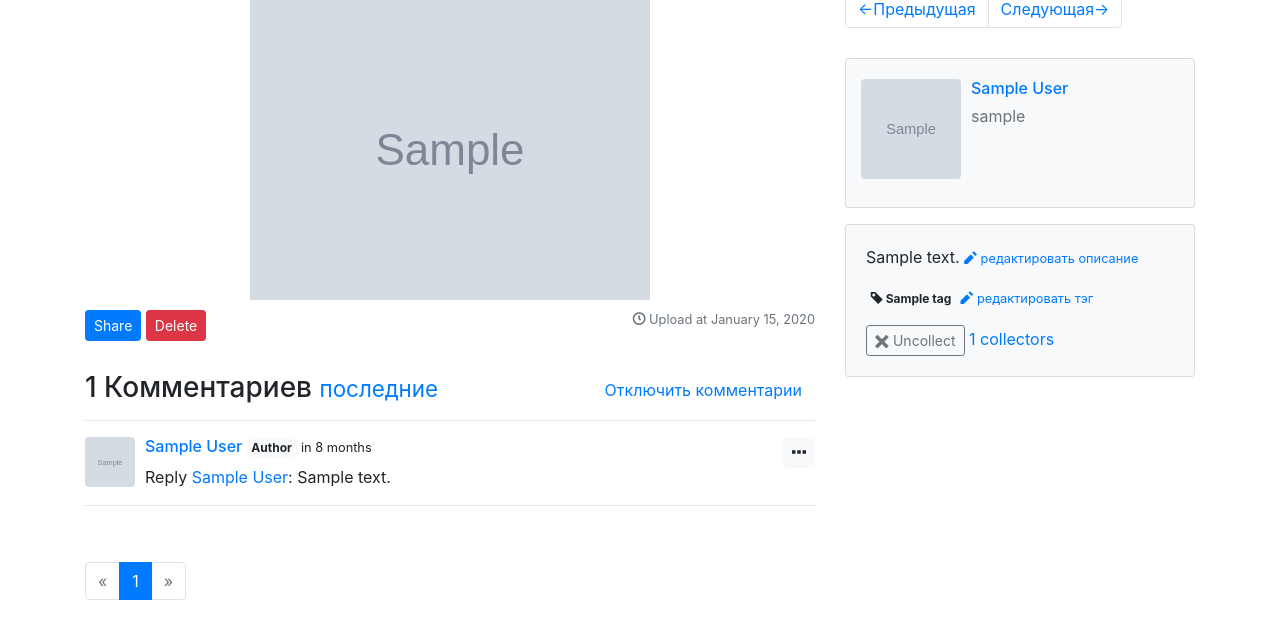
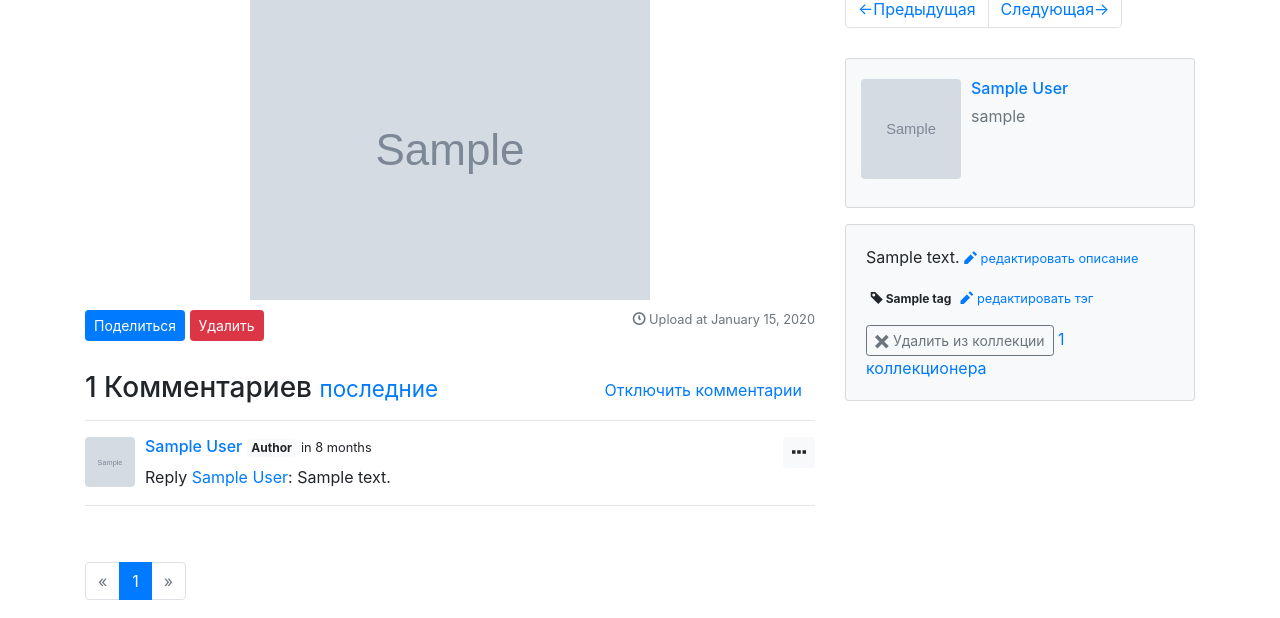
Before and after one commit to intrening/417team, a Flask app: page /photo/1 in a window 1280 px wide. Shown: the part 99-717 px from the top of the page. Run offline with Flask 2, Linux system fonts and the light colour scheme; a user stored in the database is signed in; tables that the repository leaves empty hold one stand-in row (values such as "Sample post"); grey boxes marked "Sample" are stand-in pictures; data that the repository does not hold is empty; some libraries are stand-ins or nearby versions.

Commit message:
translated to Russia

```diff
--- a/vshaurme/blueprints/auth.py
+++ b/vshaurme/blueprints/auth.py
@@ -68,7 +68,7 @@ def register():
         db.session.commit()
         token = generate_token(user=user, operation='confirm')
         send_confirm_email(user=user, token=token)
-        flash('Confirm email sent, check your inbox.', 'info')
+        flash('Письмо с подтверждением отправлено на вашу почту.', 'info')
         return redirect(url_for('.login'))
     return render_template('auth/register.html', form=form)
 
@@ -110,7 +110,7 @@ def forget_password():
         if user:
             token = generate_token(user=user, operation=Operations.RESET_PASSWORD)
             send_reset_password_email(user=user, token=token)
-            flash('Password reset email sent, check your inbox.', 'info')
+            flash('Письмо со сбросом пароля отправлено на вашу почту.', 'info')
             return redirect(url_for('.login'))
         flash('Invalid email.', 'warning')
         return redirect(url_for('.forget_password'))
--- a/vshaurme/blueprints/main.py
+++ b/vshaurme/blueprints/main.py
@@ -180,7 +180,7 @@ def collect(photo_id):
         return redirect(url_for('.show_photo', photo_id=photo_id))
 
     current_user.collect(photo)
-    flash('Photo collected.', 'success')
+    flash('Фото добавлено в коллекцию.', 'success')
     if current_user != photo.author and photo.author.receive_collect_notification:
         push_collect_notification(collector=current_user, photo_id=photo_id, receiver=photo.author)
     return redirect(url_for('.show_photo', photo_id=photo_id))
@@ -195,7 +195,7 @@ def uncollect(photo_id):
         return redirect(url_for('.show_photo', photo_id=photo_id))
 
     current_user.uncollect(photo)
-    flash('Photo uncollected.', 'info')
+    flash('Фото удалено из коллекции.', 'info')
     return redirect(url_for('.show_photo', photo_id=photo_id))
 
 
--- a/vshaurme/blueprints/user.py
+++ b/vshaurme/blueprints/user.py
@@ -174,7 +174,7 @@ def change_email_request():
     if form.validate_on_submit():
         token = generate_token(user=current_user, operation=Operations.CHANGE_EMAIL, new_email=form.email.data.lower())
         send_change_email_email(to=form.email.data, user=current_user, token=token)
-        flash('Confirm email sent, check your inbox.', 'info')
+        flash('Письмо с подтверждением отправлено на вашу почту.', 'info')
         return redirect(url_for('.index', username=current_user.username))
     return render_template('user/settings/change_email.html', form=form)
 
--- a/vshaurme/forms/auth.py
+++ b/vshaurme/forms/auth.py
@@ -22,7 +22,7 @@ class RegisterForm(FlaskForm):
     password = PasswordField('Пароль', validators=[
         DataRequired(), Length(8, 128), EqualTo('password2')])
     password2 = PasswordField('Подтвердите пароль', validators=[DataRequired()])
-    submit = SubmitField()
+    submit = SubmitField('Присоедениться')
 
     def validate_email(self, field):
         if User.query.filter_by(email=field.data.lower()).first():
@@ -35,7 +35,7 @@ class RegisterForm(FlaskForm):
 
 class ForgetPasswordForm(FlaskForm):
     email = StringField('Email', validators=[DataRequired(), Length(1, 254), Email()])
-    submit = SubmitField()
+    submit = SubmitField('Подтвердить')
 
 
 class ResetPasswordForm(FlaskForm):
@@ -43,4 +43,4 @@ class ResetPasswordForm(FlaskForm):
     password = PasswordField('Пароль', validators=[
         DataRequired(), Length(8, 128), EqualTo('password2')])
     password2 = PasswordField('Подтвердите пароль', validators=[DataRequired()])
-    submit = SubmitField()
+    submit = SubmitField('Подтвердить')
--- a/vshaurme/forms/main.py
+++ b/vshaurme/forms/main.py
@@ -5,14 +5,14 @@ from wtforms.validators import DataRequired, Optional, Length
 
 class DescriptionForm(FlaskForm):
     description = TextAreaField('Описание', validators=[Optional(), Length(0, 500)])
-    submit = SubmitField()
+    submit = SubmitField('Подтвердить')
 
 
 class TagForm(FlaskForm):
     tag = StringField('Добавить тэги (используйте пробел для разделения)', validators=[Optional(), Length(0, 64)])
-    submit = SubmitField()
+    submit = SubmitField('Подтвердить')
 
 
 class CommentForm(FlaskForm):
     body = TextAreaField('', validators=[DataRequired()])
-    submit = SubmitField()
+    submit = SubmitField('Опубликовать')
--- a/vshaurme/templates/macros.html
+++ b/vshaurme/templates/macros.html
@@ -29,7 +29,7 @@
                 <form class="inline" method="post"
                       action="{{ url_for('user.unfollow', username=user.username, next=request.full_path) }}">
                     <input type="hidden" name="csrf_token" value="{{ csrf_token() }}">
-                    <button type="submit" class="btn btn-dark btn-sm">Unfollow</button>
+                    <button type="submit" class="btn btn-dark btn-sm">Отписаться</button>
                     {% if current_user.is_followed_by(user) %}
                         <p class="badge badge-light">Follow each other</p>
                     {% endif %}
--- a/vshaurme/templates/main/_comment.html
+++ b/vshaurme/templates/main/_comment.html
@@ -49,14 +49,14 @@
                                 {% if current_user != comment.author %}
                                     <a class="dropdown-item btn"
                                        href="{{ url_for('.reply_comment', comment_id=comment.id) }}">
-                                    <span class="oi oi-comment-square"></span> Reply
+                                    <span class="oi oi-comment-square"></span> Ответить
                                 </a>
                                 {% endif %}
                                 {% if current_user == comment.author or current_user == photo.author or current_user.can('MODERATE') %}
                                     <a class="dropdown-item" data-toggle="modal" href="#!"
                                        data-href="{{ url_for('.delete_comment', comment_id=comment.id) }}"
                                        data-target="#confirm-delete">
-                                    <span class="oi oi-trash" aria-hidden="true"></span> Delete
+                                    <span class="oi oi-trash" aria-hidden="true"></span> Удалить
                                   </a>
                                 {% endif %}
                                 {% if current_user != comment.author %}
@@ -64,7 +64,7 @@
                                       action="{{ url_for('.report_comment', comment_id=comment.id) }}">
                                     <input type="hidden" name="csrf_token" value="{{ csrf_token() }}">
                                     <button type="submit" class="dropdown-item">
-                                        <span class="oi oi-warning" aria-hidden="true"></span> Report
+                                        <span class="oi oi-warning" aria-hidden="true"></span> Пожаловаться
                                       </button>
                                 </form>
                                 {% endif %}
--- a/vshaurme/templates/main/_photo_sidebar.html
+++ b/vshaurme/templates/main/_photo_sidebar.html
@@ -46,7 +46,7 @@
                 <form action="{{ url_for('.edit_description', photo_id=photo.id) }}" method="post">
                     {{ description_form.csrf_token }}
                     {{ render_field(description_form.description) }}
-                    <a class="btn btn-light btn-sm" id="cancel-description">Cancel</a>
+                    <a class="btn btn-light btn-sm" id="cancel-description">Отмена</a>
                     {{ render_field(description_form.submit, class='btn btn-success btn-sm') }}
                 </form>
             </div>
@@ -72,7 +72,7 @@
                 <form action="{{ url_for('.new_tag', photo_id=photo.id) }}" method="post">
                     {{ tag_form.csrf_token }}
                     {{ render_field(tag_form.tag) }}
-                    <a class="btn btn-light btn-sm" id="cancel-tag">Cancel</a>
+                    <a class="btn btn-light btn-sm" id="cancel-tag">Отмена</a>
                     {{ render_field(tag_form.submit, class='btn btn-success btn-sm') }}
                 </form>
                 {% if photo.tags %}
@@ -95,7 +95,7 @@
                       action="{{ url_for('main.uncollect', photo_id=photo.id) }}">
                     <input type="hidden" name="csrf_token" value="{{ csrf_token() }}">
                     <button type="submit" class="btn btn-outline-secondary btn-sm">
-                        <span class="oi oi-x"></span> Uncollect
+                        <span class="oi oi-x"></span> Удалить из коллекции
                     </button>
                 </form>
             {% else %}
@@ -103,7 +103,7 @@
                       action="{{ url_for('main.collect', photo_id=photo.id) }}">
                     <input type="hidden" name="csrf_token" value="{{ csrf_token() }}">
                     <button type="submit" class="btn btn-outline-primary btn-sm">
-                        <span class="oi oi-star"></span> Collect
+                        <span class="oi oi-star"></span> Добавить в коллекцию
                     </button>
                 </form>
             {% endif %}
@@ -111,13 +111,13 @@
             <form class="inline" method="post" action="{{ url_for('main.collect', photo_id=photo.id) }}">
                 <input type="hidden" name="csrf_token" value="{{ csrf_token() }}">
                 <button type="submit" class="btn btn-primary btn-sm">
-                    <span class="oi oi-star"></span> Collect
+                    <span class="oi oi-star"></span> Добавить в коллекцию
                 </button>
             </form>
         {% endif %}
         {% if photo.collectors %}
             <a href="{{ url_for('main.show_collectors', photo_id=photo.id) }}">{{ photo.collectors|length }}
-                collectors</a>
+                коллекционера</a>
         {% endif %}
     </div>
 </div>
--- a/vshaurme/templates/main/index.html
+++ b/vshaurme/templates/main/index.html
@@ -47,20 +47,20 @@
                                      btn btn-outline-secondary btn-sm uncollect-btn"
                                             data-href="{{ url_for('ajax.uncollect', photo_id=photo.id) }}"
                                             data-id="{{ photo.id }}">
-                                        <span class="oi oi-x"></span> Uncollect
+                                        <span class="oi oi-x"></span> Удалить из коллекции
                                     </button>
                                     <button class="{% if current_user.is_collecting(photo) %}hide{% endif %}
                                      btn btn-outline-primary btn-sm collect-btn"
                                             data-href="{{ url_for('ajax.collect', photo_id=photo.id) }}"
                                             data-id="{{ photo.id }}">
-                                        <span class="oi oi-star"></span> Collect
+                                        <span class="oi oi-star"></span> Добавить в коллекцию
                                     </button>
                                 {% else %}
                                     <form class="inline" method="post"
                                           action="{{ url_for('main.collect', photo_id=photo.id) }}">
                                         <input type="hidden" name="csrf_token" value="{{ csrf_token() }}">
                                         <button type="submit" class="btn btn-outline-primary btn-sm">
-                                            <span class="oi oi-star"></span> Collect
+                                            <span class="oi oi-star"></span> Добавить в коллекцию
                                         </button>
                                     </form>
                                 {% endif %}
--- a/vshaurme/templates/main/photo.html
+++ b/vshaurme/templates/main/photo.html
@@ -12,15 +12,15 @@
                     <img class="img-fluid" src="{{ url_for('.get_image', filename=photo.filename_m) }}">
                 </a>
             </div>
-            <a class="btn btn-primary btn-sm text-white" data-toggle="modal" data-target="#share-modal">Share</a>
+            <a class="btn btn-primary btn-sm text-white" data-toggle="modal" data-target="#share-modal">Поделиться</a>
             {% if current_user == photo.author or current_user.can('MODERATE') %}
                 <a class="btn btn-danger btn-sm text-white" data-toggle="modal" data-target="#confirm-delete"
-                   data-href="{{ url_for('.delete_photo', photo_id=photo.id) }}">Delete</a>
+                   data-href="{{ url_for('.delete_photo', photo_id=photo.id) }}">Удалить</a>
             {% endif %}
             {% if current_user.is_authenticated and current_user != photo.author %}
                 <form class="inline" method="post" action="{{ url_for('.report_photo', photo_id=photo.id) }}">
                     <input type="hidden" name="csrf_token" value="{{ csrf_token() }}">
-                    <button type="submit" class="btn btn-link btn-sm">Report</button>
+                    <button type="submit" class="btn btn-link btn-sm">Пожаловаться</button>
                 </form>
             {% endif %}
             <p class="text-muted float-right small">
@@ -37,7 +37,7 @@
         <div class="modal-dialog" role="document">
             <div class="modal-content">
                 <div class="modal-header">
-                    <h5 class="modal-title" id="shareModalLabel">Permalink</h5>
+                    <h5 class="modal-title" id="shareModalLabel">Постоянная ссылка</h5>
                     <button type="button" class="close" data-dismiss="modal" aria-label="Close">
                         <span aria-hidden="true">&times;</span>
                     </button>
@@ -61,13 +61,13 @@
                                 aria-hidden="true">&times;</span></button>
                     </div>
                     <div class="modal-body">
-                        <p>Are you sure you want to delete this item?</p>
+                        <p>Вы уверены, что хотите удалить эту фотографию?</p>
                     </div>
                     <div class="modal-footer">
                         <form class="delete-form" action="" method="post">
                             <input type="hidden" name="csrf_token" value="{{ csrf_token() }}">
-                            <button type="button" class="btn btn-default" data-dismiss="modal">Cancel</button>
-                            <button class="btn btn-danger btn-confirm" type="submit">Delete</button>
+                            <button type="button" class="btn btn-default" data-dismiss="modal">Отмена</button>
+                            <button class="btn btn-danger btn-confirm" type="submit">Удалить</button>
                         </form>
                     </div>
                 </div>
--- a/vshaurme/templates/main/upload.html
+++ b/vshaurme/templates/main/upload.html
@@ -16,7 +16,7 @@
         <div class="col-md-12">
             {{ dropzone.create(action='main.upload') }}
             <a class="btn btn-light float-right" href="{{ url_for('user.index', username=current_user.username) }}">
-                Done
+                Готово
             </a>
         </div>
     </div>
--- a/vshaurme/templates/user/collections.html
+++ b/vshaurme/templates/user/collections.html
@@ -15,7 +15,7 @@
                     {% endfor %}
                 {% else %}
                     <div class="tip">
-                        <h3>No collection.</h3>
+                        <h3>Нет коллекций.</h3>
                     </div>
                 {% endif %}
             {% else %}
--- a/vshaurme/templates/user/followers.html
+++ b/vshaurme/templates/user/followers.html
@@ -16,7 +16,7 @@
                 {% endfor %}
             {% else %}
                 <div class="tip">
-                    <h3>No followers.</h3>
+                    <h3>Нет подписчиков.</h3>
                 </div>
             {% endif %}
         </div>
--- a/vshaurme/templates/user/following.html
+++ b/vshaurme/templates/user/following.html
@@ -16,7 +16,7 @@
                 {% endfor %}
             {% else %}
                 <div class="tip">
-                    <h3>No followings.</h3>
+                    <h3>Нет подписок.</h3>
                 </div>
             {% endif %}
         </div>
```
Also changed, not shown: vshaurme/forms/user.py (+7 -7 lines).
